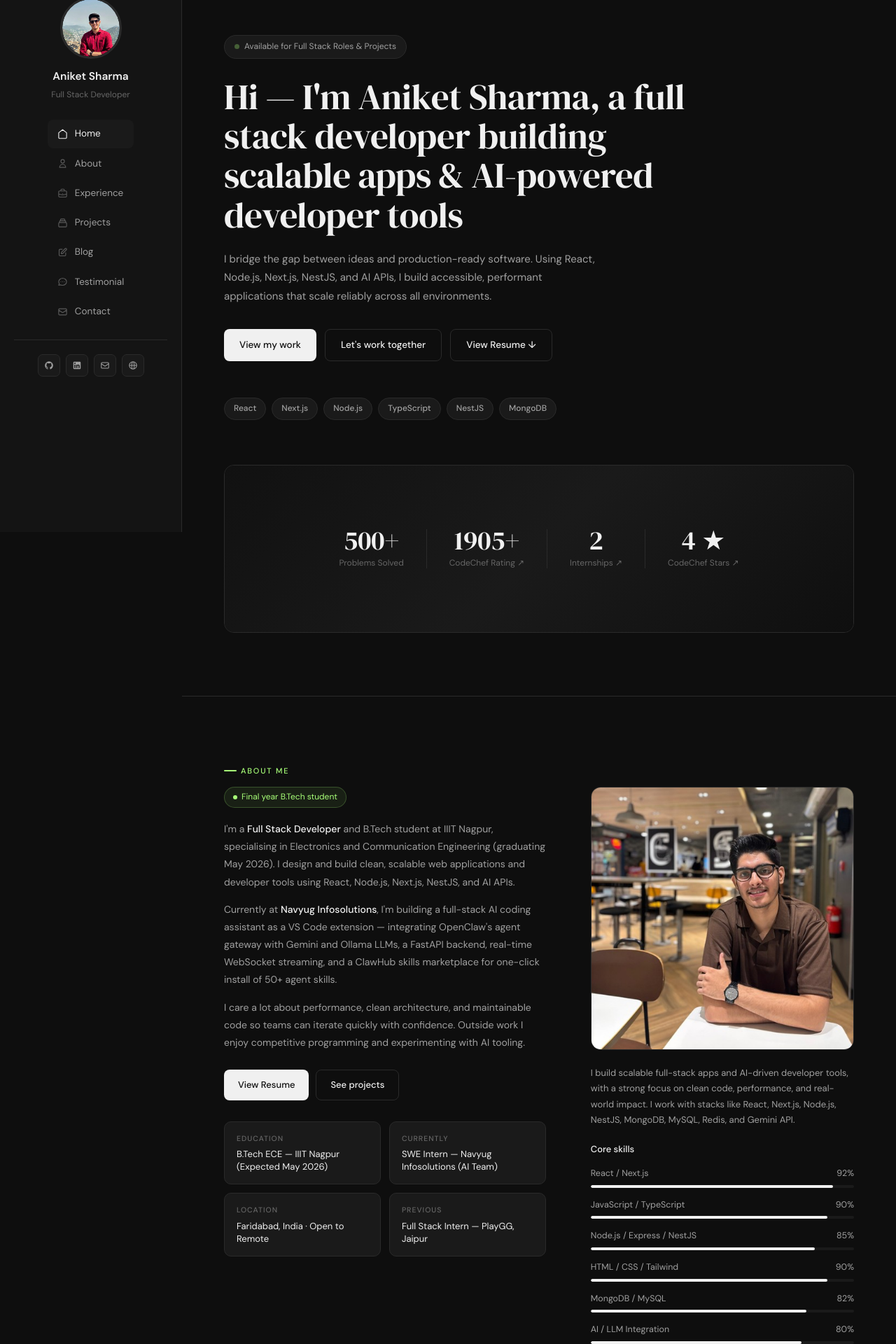
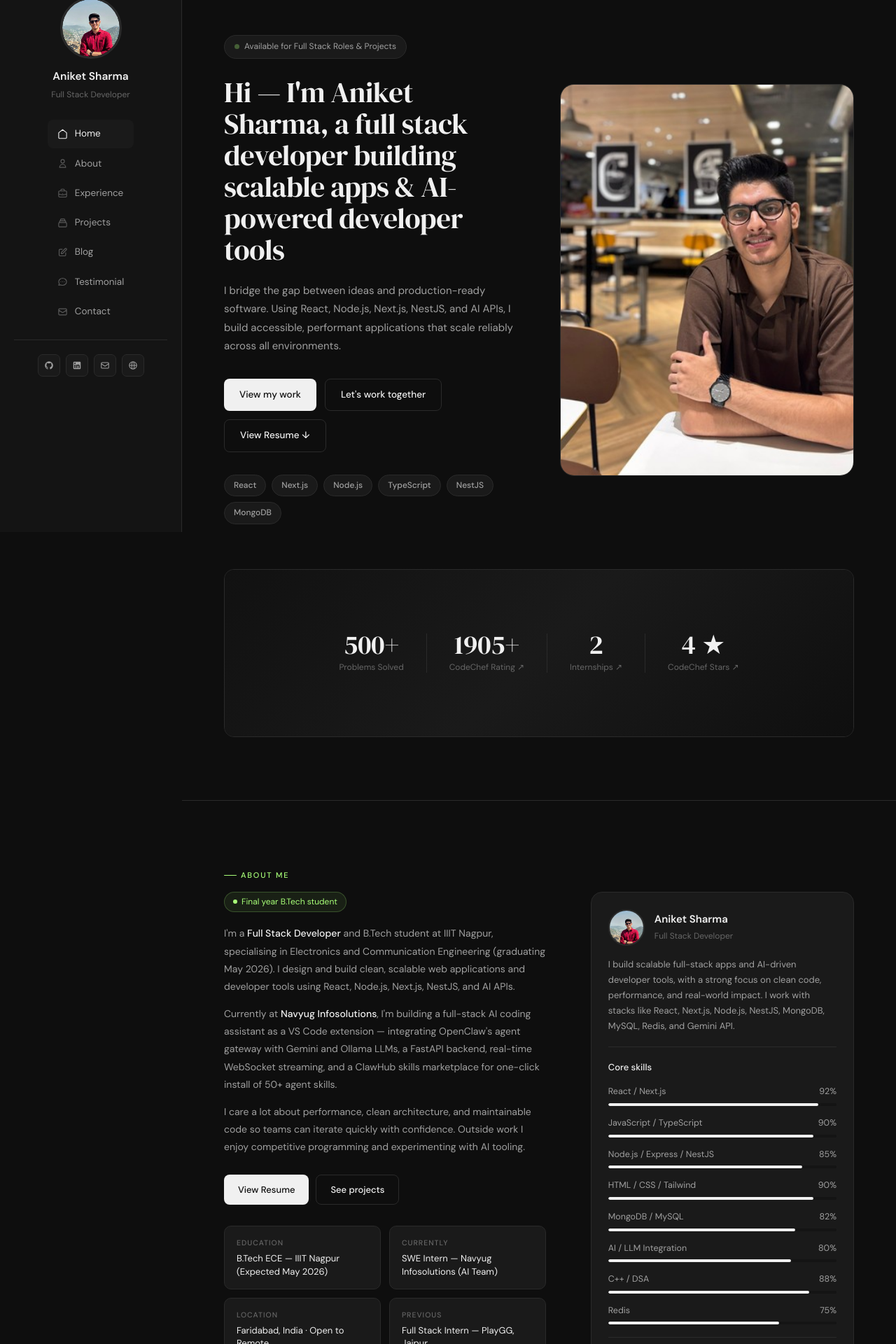
Before and after one commit to aniketsharma04/Aniket-Portfolio, a Next.js app: page / in a window 1280 px wide. Shown: the part 40-1960 px from the top of the page at 70% size. Built offline with nearby package versions, Linux system fonts and the light colour scheme.

Commit message:
Improved UI more: the about me and the landing part

```diff
--- a/app/globals.css
+++ b/app/globals.css
@@ -74,12 +74,14 @@ a { text-decoration: none; color: inherit; }
 
 /* HERO */
 #home { min-height:100vh;display:flex;flex-direction:column;justify-content:center;padding:90px 60px;border-bottom:1px solid var(--border); }
+.h-wrap { display:grid;grid-template-columns:1fr 1fr;gap:60px;align-items:center;margin-bottom:64px; }
+.h-left { display:flex;flex-direction:column; }
 .h-avail { display:inline-flex;align-items:center;gap:7px;font-size:12px;color:var(--t2);margin-bottom:26px;padding:6px 14px;background:var(--card);border:1px solid var(--border);border-radius:20px;width:fit-content; }
-.h-dot { width:7px;height:7px;border-radius:50%;background:var(--green);animation:blink 2s ease infinite; }
+.h-dot { width:7px;height:7px;border-radius:50%;background:var(--green);animation:blink 2s ease infinite;flex-shrink:0; }
 @keyframes blink { 0%,100%{opacity:1} 50%{opacity:.3} }
-.h-h1 { font-family:'DM Serif Display',serif;font-size:clamp(28px,4vw,52px);font-weight:400;line-height:1.1;letter-spacing:-.5px;color:var(--t1);margin-bottom:22px;max-width:700px; }
-.h-desc { font-size:15px;color:var(--t2);max-width:540px;margin-bottom:34px;line-height:1.75; }
-.h-btns { display:flex;gap:12px;flex-wrap:wrap;margin-bottom:52px; }
+.h-h1 { font-family:'DM Serif Display',serif;font-size:clamp(28px,3.2vw,48px);font-weight:400;line-height:1.1;letter-spacing:-.5px;color:var(--t1);margin-bottom:22px; }
+.h-desc { font-size:15px;color:var(--t2);margin-bottom:34px;line-height:1.75; }
+.h-btns { display:flex;gap:12px;flex-wrap:wrap;margin-bottom:32px; }
 .btn-f { display:inline-flex;align-items:center;gap:7px;background:var(--t1);color:var(--bg);padding:11px 22px;border-radius:8px;font-size:13.5px;font-weight:500;cursor:pointer;border:none;transition:opacity .2s;font-family:'DM Sans',sans-serif; }
 .btn-f:hover { opacity:.85; }
 .btn-g { display:inline-flex;align-items:center;gap:7px;background:transparent;color:var(--t1);padding:11px 22px;border-radius:8px;font-size:13.5px;font-weight:500;cursor:pointer;border:1px solid var(--border);transition:border-color .2s,background .2s;font-family:'DM Sans',sans-serif; }
@@ -87,7 +89,12 @@ a { text-decoration: none; color: inherit; }
 .h-stack { display:flex;flex-wrap:wrap;gap:8px; }
 .pill { padding:5px 13px;border-radius:20px;font-size:12px;font-weight:500;background:var(--card);border:1px solid var(--border);color:var(--t2);transition:border-color .2s; }
 .pill:hover { border-color:var(--green-bdr);color:var(--t1); }
-.h-banner { margin-top:64px;width:100%;height:240px;border-radius:14px;background:var(--card);border:1px solid var(--border);overflow:hidden; }
+
+/* HERO PHOTO (right column) */
+.h-right { display:flex;align-items:center;justify-content:center; }
+.h-photo-wrap { position:relative;width:100%;max-width:420px;aspect-ratio:3/4;border-radius:20px;overflow:hidden;border:1px solid var(--border); }
+
+.h-banner { width:100%;height:240px;border-radius:14px;background:var(--card);border:1px solid var(--border);overflow:hidden; }
 .h-banner-in { width:100%;height:100%;background:linear-gradient(135deg,#111 0%,#1a1a1a 50%,#0f0f0f 100%);display:flex;align-items:center;justify-content:center;gap:32px;padding:40px;flex-wrap:wrap; }
 .bs { text-align:center; }
 .bs-n { font-family:'DM Serif Display',serif;font-size:38px;color:var(--t1);line-height:1; }
@@ -95,6 +102,7 @@ a { text-decoration: none; color: inherit; }
 .bdiv { width:1px;height:56px;background:var(--border); }
 
 /* ABOUT */
+.ab-title-row { margin-bottom:0; }
 .ab-grid { display:grid;grid-template-columns:1.1fr .9fr;gap:64px;align-items:start; }
 .ab-badge { display:inline-flex;align-items:center;gap:6px;font-size:12px;color:var(--green);background:var(--green-bg);border:1px solid var(--green-bdr);padding:4px 12px;border-radius:20px;margin-bottom:18px; }
 .ab-badge::before { content:'';width:6px;height:6px;border-radius:50%;background:var(--green); }
@@ -105,18 +113,21 @@ a { text-decoration: none; color: inherit; }
 .ab-card { background:var(--card);border:1px solid var(--border);border-radius:10px;padding:15px 17px; }
 .ab-card h4 { font-size:10.5px;font-weight:500;letter-spacing:1px;text-transform:uppercase;color:var(--t3);margin-bottom:5px; }
 .ab-card p { font-size:13px;color:var(--t1);line-height:1.4; }
-.ab-r-frame { width:100%;aspect-ratio:3/2.5;border-radius:14px;background:var(--card);border:1px solid var(--border);display:flex;align-items:center;justify-content:center;overflow:hidden;margin-bottom:22px; }
-.ab-r-inner { width:100%;height:100%;background:linear-gradient(135deg,#141414,#1c1c1c);display:flex;flex-direction:column;align-items:center;justify-content:center;gap:10px; }
-.ab-r-av { width:70px;height:70px;border-radius:50%;background:linear-gradient(135deg,#a8ff78,#78c83a);display:flex;align-items:center;justify-content:center;font-size:22px;font-weight:700;color:#0e0e0e;font-family:'DM Serif Display',serif; }
-.ab-r-name { font-size:15px;font-weight:600;color:var(--t1); }
-.ab-r-role { font-size:12px;color:var(--t3); }
-.ab-bio { font-size:13px;color:var(--t2);line-height:1.7;margin-bottom:20px; }
+
+/* ABOUT PROFILE CARD (right column) */
+.ab-profile-card { background:var(--card);border:1px solid var(--border);border-radius:16px;padding:24px;position:sticky;top:24px; }
+.ab-pc-hdr { display:flex;align-items:center;gap:14px;margin-bottom:16px; }
+.ab-pc-photo { position:relative;width:52px;height:52px;border-radius:50%;overflow:hidden;border:2px solid var(--border);flex-shrink:0; }
+.ab-pc-name { font-size:15px;font-weight:600;color:var(--t1);margin-bottom:2px; }
+.ab-pc-role { font-size:12px;color:var(--t3); }
+.ab-pc-divider { width:100%;height:1px;background:var(--border);margin:18px 0; }
+.ab-bio { font-size:13px;color:var(--t2);line-height:1.7;margin-bottom:0; }
 .sk-lbl { font-size:13px;font-weight:500;color:var(--t1);margin-bottom:14px; }
 .sk-row { margin-bottom:14px; }
 .sk-top { display:flex;justify-content:space-between;font-size:12.5px;color:var(--t2);margin-bottom:6px; }
-.sk-bar { height:4px;background:var(--card);border-radius:4px;overflow:hidden; }
+.sk-bar { height:4px;background:var(--bg2);border-radius:4px;overflow:hidden; }
 .sk-fill { height:100%;background:var(--t1);border-radius:4px;width:0%;transition:width 1.4s cubic-bezier(.4,0,.2,1); }
-.ab-open { font-size:12px;color:var(--t3);margin-top:18px; }
+.ab-open { font-size:12px;color:var(--t3); }
 .ab-open span { color:var(--t2); }
 
 /* EXPERIENCE TIMELINE */
@@ -232,6 +243,7 @@ footer { background:var(--bg2);border-top:1px solid var(--border);padding:56px 6
 /* RESPONSIVE */
 @media(max-width:1100px) {
   .sec, #home, footer { padding-left:44px;padding-right:44px; }
+  .h-wrap { gap:40px; }
   .proj-grid { grid-template-columns:repeat(2,1fr); }
   .blog-grid { grid-template-columns:repeat(2,1fr); }
   .ft-top { grid-template-columns:1fr 1fr;gap:28px; }
@@ -244,6 +256,8 @@ footer { background:var(--bg2);border-top:1px solid var(--border);padding:56px 6
   .main { padding-top:56px; }
   .sec, footer { padding:60px 24px; }
   #home { padding:60px 24px;min-height:calc(100vh - 56px); }
+  .h-wrap { grid-template-columns:1fr;gap:40px; }
+  .h-right { justify-content:flex-start; }
   .ab-grid, .ct-grid { grid-template-columns:1fr; }
   .proj-grid, .blog-grid, .testi-grid { grid-template-columns:1fr; }
   .tl::before { left:20px; }
--- a/components/About.jsx
+++ b/components/About.jsx
@@ -24,7 +24,9 @@ export default function About() {
 
   return (
     <section id="about" className="sec">
+      <div className="ab-title-row">
         <div className="stag">About me</div>
+      </div>
       <div className="ab-grid">
         {/* Left */}
         <div>
@@ -50,20 +52,30 @@ export default function About() {
           </div>
         </div>
 
-        {/* Right — full square photo */}
+        {/* Right — profile card */}
         <div>
-          <div className="ab-r-frame" style={{ aspectRatio: "1/1", padding: 0, background: "none", border: "1px solid var(--border)", borderRadius: "14px", overflow: "hidden", marginBottom: "22px", display: "block", position: "relative" }}>
+          <div className="ab-profile-card">
+            {/* Card header */}
+            <div className="ab-pc-hdr">
+              <div className="ab-pc-photo">
                 <Image
-              src="/about.jpg"
+                  src="/avatar.jpg"
                   alt="Aniket Sharma"
                   fill
-              style={{ objectFit: "contain", objectPosition: "center center" }}
+                  style={{ objectFit: "cover", objectPosition: "center top" }}
                 />
+              </div>
+              <div>
+                <div className="ab-pc-name">{personal.name}</div>
+                <div className="ab-pc-role">{personal.role}</div>
+              </div>
             </div>
 
             <p className="ab-bio">{personal.bio}</p>
+
+            <div className="ab-pc-divider" />
+
             <p className="sk-lbl">Core skills</p>
-
             {personal.skills.map((skill, i) => (
               <div key={skill.name} className="sk-row">
                 <div className="sk-top">
@@ -80,11 +92,13 @@ export default function About() {
               </div>
             ))}
 
+            <div className="ab-pc-divider" />
             <p className="ab-open">
               Open to: <span>{personal.openTo}</span>
             </p>
           </div>
         </div>
+      </div>
     </section>
   );
 }
--- a/components/Hero.jsx
+++ b/components/Hero.jsx
@@ -1,8 +1,11 @@
+import Image from "next/image";
 import { personal } from "@/data";
 
 export default function Hero() {
   return (
     <section id="home">
+      <div className="h-wrap">
+        <div className="h-left">
           <div className="h-avail">
             <span className="h-dot" />
             Available for Full Stack Roles &amp; Projects
@@ -24,6 +27,20 @@ export default function Hero() {
               <span key={s} className="pill">{s}</span>
             ))}
           </div>
+        </div>
+
+        <div className="h-right">
+          <div className="h-photo-wrap">
+            <Image
+              src="/about.jpg"
+              alt="Aniket Sharma"
+              fill
+              style={{ objectFit: "cover", objectPosition: "center top" }}
+              priority
+            />
+          </div>
+        </div>
+      </div>
 
       <div className="h-banner">
         <div className="h-banner-in">
--- a/data/index.js
+++ b/data/index.js
@@ -145,9 +145,9 @@ export const projects = [
   {
     emoji: "🌐",
     bgFrom: "#0e1117", bgTo: "#1a2332",
-    tags: ["React.js", "CSS3", "JavaScript", "Responsive Design"],
+    tags: ["Next.js 14", "React 18", "CSS", "JavaScript"],
     name: "Portfolio Website",
-    desc: "A responsive personal portfolio website built with React.js to showcase projects, skills, and professional experience. Features include smooth scrolling navigation, contact form integration, and optimized performance across all devices.",
+    desc: "A modern, high-performance personal portfolio built with Next.js 14 (App Router) and React 18. Features a centralized content management system via data/index.js, responsive dark/light mode, and SEO-optimized architecture.",
     link: "https://portfolio-main-86tq.vercel.app/",
     linkLabel: "Live demo", linkType: "external",
   },
```
Lines whose indentation alone changed are shown as unchanged.
